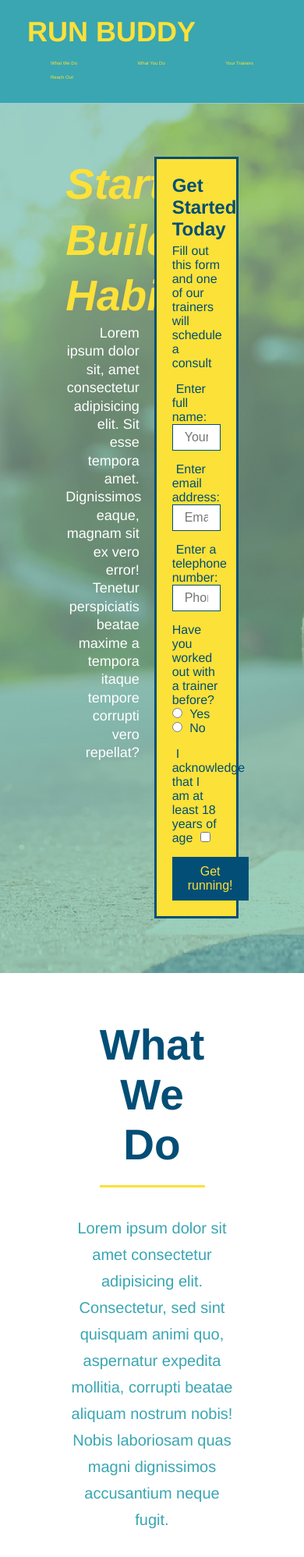
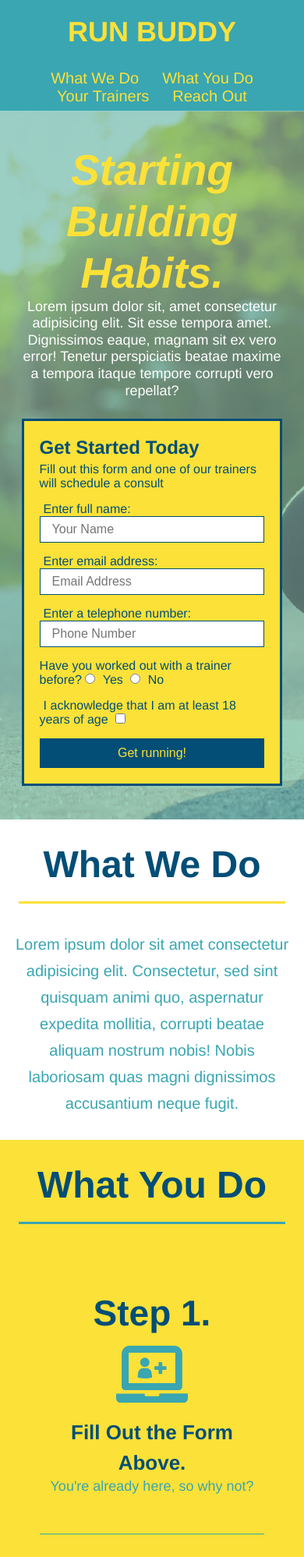
Before and after one commit to nylesor28/run-buddy, a plain HTML site: page index.html in a window 390 px wide. Shown: the top 1997 px of the page at 78% size. Drawn offline with Linux system fonts and the light colour scheme.

Commit message:
make site mobile responsive

```diff
--- a/assets/css/style.css
+++ b/assets/css/style.css
@@ -43,7 +43,7 @@ header h1 {
   }
 
   header nav ul li a {
-    margin: 0 30px;
+    padding: 10px 15px;
     font-weight: lighter;
     font-size: 1.55vw;
   }
@@ -86,6 +86,7 @@ header h1 {
     display: flex;
     flex-wrap: wrap;
     justify-content: center;
+    align-items: flex-start;
 }
 
 
@@ -96,7 +97,7 @@ header h1 {
   margin: 3.5%;
   color: #fff;
   font-size: 18px;
-  line-height: 1.3
+  line-height: 1.2;
 }
 
 .hero-cta h2{
@@ -149,7 +150,7 @@ header h1 {
 /*Hero Style End */
 
 .section-title {
-  font-size: 55px;
+  font-size: 48px;
   color: #024e76;
   border-bottom: 3px solid;
   padding-bottom: 20px;
@@ -306,15 +307,10 @@ header h1 {
 }
 
 .contact-info iframe {
-  border: 0;
+  height: 400px;
 }
 
 .contact-info div{
-  width: 410px;
-  display: inline-block;
-  vertical-align: top;
-  text-align: left;
-  margin: 30px 0 0 60px;
   color: white;
 }
 
@@ -349,6 +345,7 @@ header h1 {
   width: 100%;
   border: none;
   background: #fce138;
+  color: #024e76;
   text-align: center;
   padding: 15px 0;
   font-size: 16px;
@@ -367,3 +364,110 @@ header h1 {
 .flex-row{
   display: flex;
 }
+
+/* MEDIA QUERY FOR SMALL DESKTOP SCREENS AND SMALLER */
+@media screen and (max-width: 980px) {
+  header {
+    padding-bottom : 0;
+    justify-content: center;
+  }
+
+  header h1{
+    width: 100%;
+    text-align: center;
+  }
+
+  header nav ul {
+    margin-top: 20px;
+    width: 100%;
+    justify-content: center;
+  }
+
+  header nav ul li a{
+    font-size: 20px;
+  }
+
+  footer h2, footer div{
+    text-align: center;
+    width: 100%;
+  }
+
+  .hero-cta, .hero-form {
+    width: 100%
+  }
+
+  .hero-cta {
+    text-align: center;
+  }
+  .section-title {
+    width: 80%;
+  }
+
+  .trainer {
+    flex: 0 70%;
+  }
+
+  .contact-info iframe {
+    flex: 1 100%;
+  }
+}
+
+/* MEDIA QUERY FOR TABLETS AND SMALLER */
+@media screen and (max-width: 768px) {
+  section {
+    padding: 30px 15px;
+  }
+
+  .step h3 {
+    flex: 1 100%;
+    text-align: center;
+  }
+
+  .step-info {
+    flex: 2 100%;
+    text-align: center;
+    justify-content: center;
+
+  }
+
+  .step-img {
+    flex: 0 32%;
+    margin-right: 0;
+    margin-top: 15px;
+    margin-bottom: 15px;
+  }
+
+  .step-text {
+    flex: 100%;
+  }
+}
+
+/* MEDIA QUERY FOR MOBILE AND SMALLER */
+@media screen and (max-width: 575px) {
+  .hero-form button {
+    width: 100%;
+  }
+
+  .section-title {
+    width: 95%;
+  }
+
+  .intro p {
+    width: 100%;
+  }
+
+  .trainer {
+    flex: 0 100%;
+  }
+
+  .contact-info {
+    text-align: center;
+  }
+
+  .contact-info > * {
+      flex: 0 100%;
+  }
+  .contact-form {
+    order: 3;
+  }
+}
--- a/index.html
+++ b/index.html
@@ -2,8 +2,9 @@
 <html lang="en">
 
 <head>
+    <title>Run Buddy</title>
     <meta charset="UTF-8" />
-    <title>Run Buddy</title>
+    <meta name="viewport" content="width=device-width, initial-scale=1.0" />
     <link rel="stylesheet" href="./assets/css/style.css" />
 
 </head>
```
Also changed, not shown: privacy-policy.html (+2 -1 lines), 1 other file.
